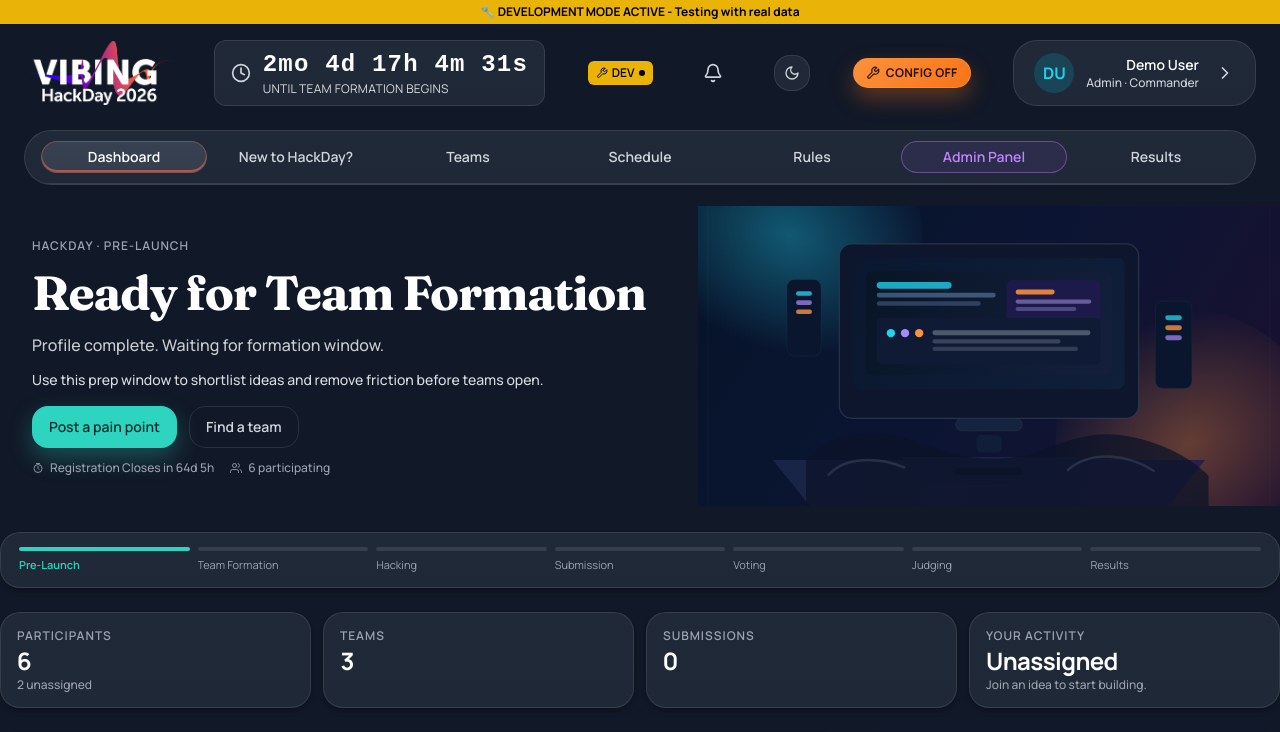
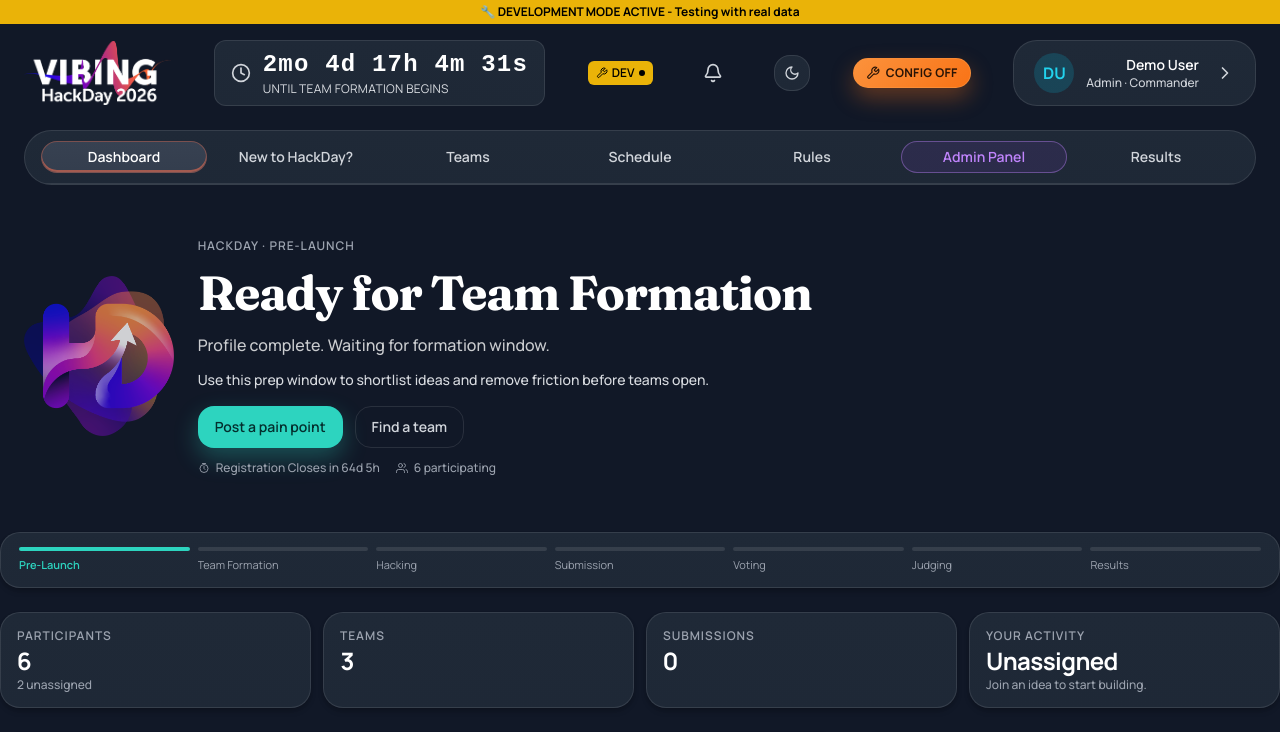
Before and after one commit to nickfine/hackcentral, a React (Vite) app in the folder forge-native/static/runtime-frontend/: page / in a window 1280 px wide. Shown: the top 732 px of the page. Built offline with nearby package versions, Linux system fonts and the light colour scheme.

Commit message:
feat: hero logo left of text as leading image, remove workstation illustration

```diff
--- a/forge-native/static/runtime-frontend/src/components/Dashboard.jsx
+++ b/forge-native/static/runtime-frontend/src/components/Dashboard.jsx
@@ -1158,18 +1158,27 @@ function Dashboard({
         ownerName={user?.name || user?.displayName || 'Jon Mort'}
       />
 
-      {/* ====== HERO — two-column with illustration panel ====== */}
+      {/* ====== HERO — logo + text ====== */}
       <section data-testid="dashboard-row1-status-card">
         <div
           data-testid="dashboard-hero-card"
           className={cn(
             'dashboard-hero-card relative overflow-hidden',
-            'grid grid-cols-1 md:grid-cols-[1.2fr_1fr]',
+            'grid grid-cols-1 md:grid-cols-[auto_1fr] items-center',
             heroBannerImageUrl ? 'dashboard-hero-card--with-banner' : null
           )}
         >
+          {/* Logo panel */}
+          <div className="flex items-center justify-center p-6 pb-0 md:pb-6 md:pr-2">
+            <img
+              src={heroLogoSrc}
+              alt={heroLogoAlt}
+              className="dashboard-hero-logo h-20 w-20 object-contain"
+            />
+          </div>
+
           {/* Copy panel */}
-          <div className="relative z-10 flex flex-col gap-3 justify-center p-6 sm:p-8">
+          <div className="relative z-10 flex flex-col gap-3 justify-center p-6 sm:p-8 md:pl-4">
             {heroBannerImageUrl ? (
               <>
                 <img src={heroBannerImageUrl} alt="" className="dashboard-hero-banner-image" />
@@ -1275,21 +1284,6 @@ function Dashboard({
             </div>
           </div>
 
-          {/* Illustration panel */}
-          <div
-            className="hidden md:grid place-items-center overflow-hidden"
-            style={{
-              minHeight: '220px',
-            }}
-            aria-hidden="true"
-          >
-            <img
-              src="./hero-workstation.svg"
-              alt=""
-              className="h-full w-full object-cover"
-              style={{ maxHeight: '300px' }}
-            />
-          </div>
         </div>
       </section>
 
```
